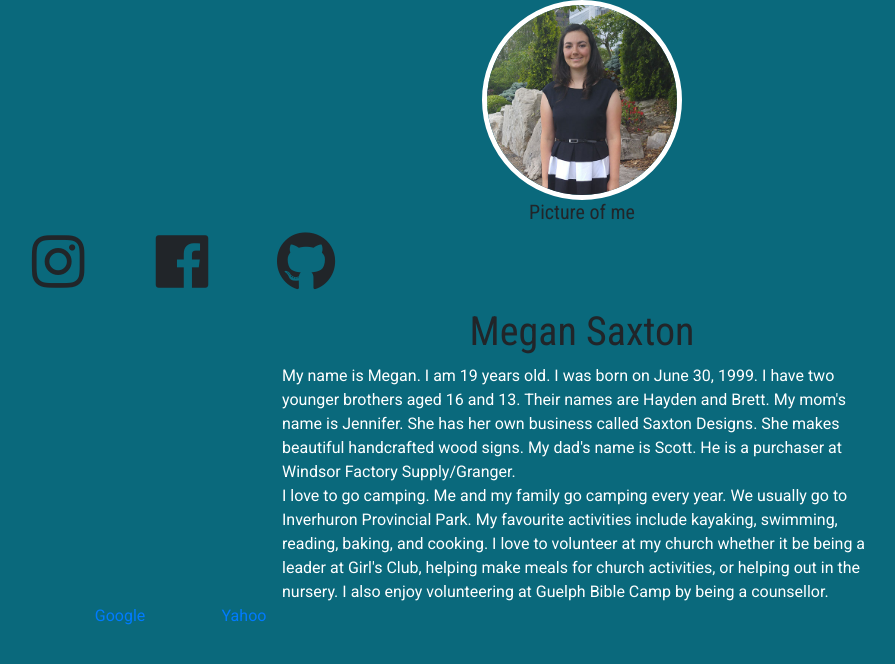
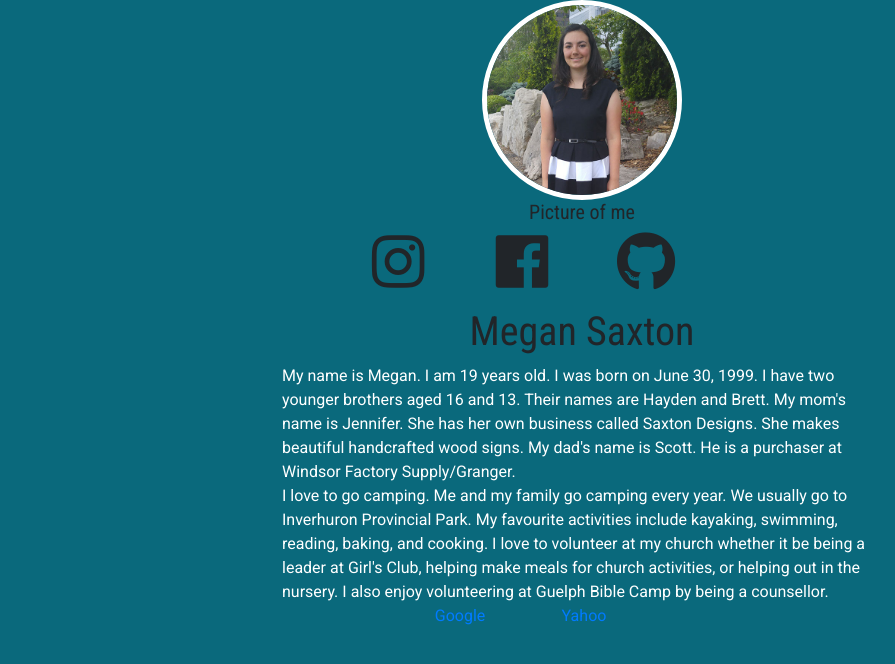
Before and after one commit to Megan37/my-site, a Jekyll site: the page built from index.html, in a window 1280 px wide. Shown: the top 664 px of the page, without its empty margins (58-953 px from the left). Built offline with Jekyll 4.4.1, drawn with Linux system fonts in a browser that asks for light colours; nearby versions of some CDN libraries.

Commit message:
Add files via upload

```diff
--- a/assets/css/main.scss
+++ b/assets/css/main.scss
@@ -48,7 +48,7 @@ p {
     width: 600px;
 }
 
-#content-wrapper{
+.content-wrapper{
     width: 600px;
     margin: 0 auto;
 }
```
